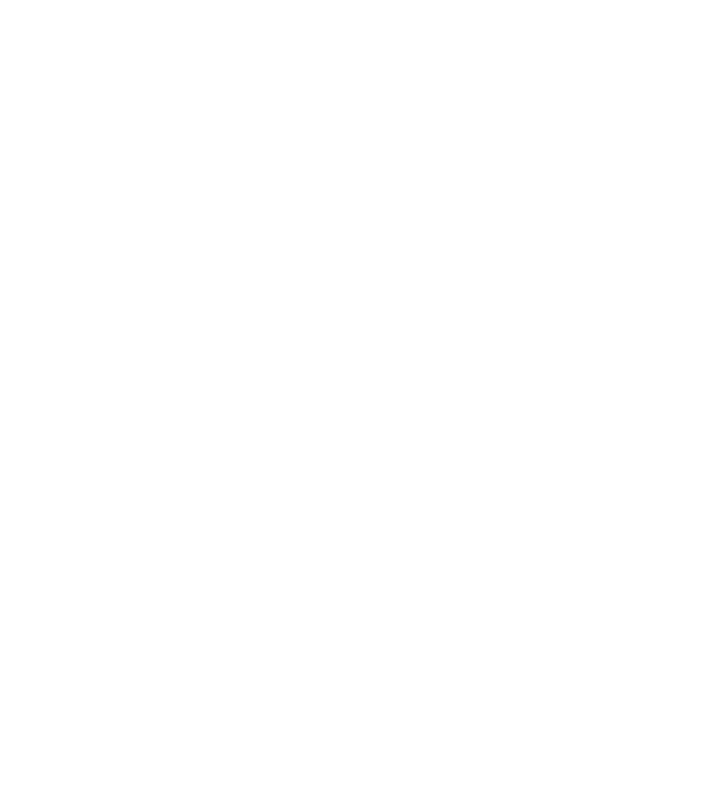
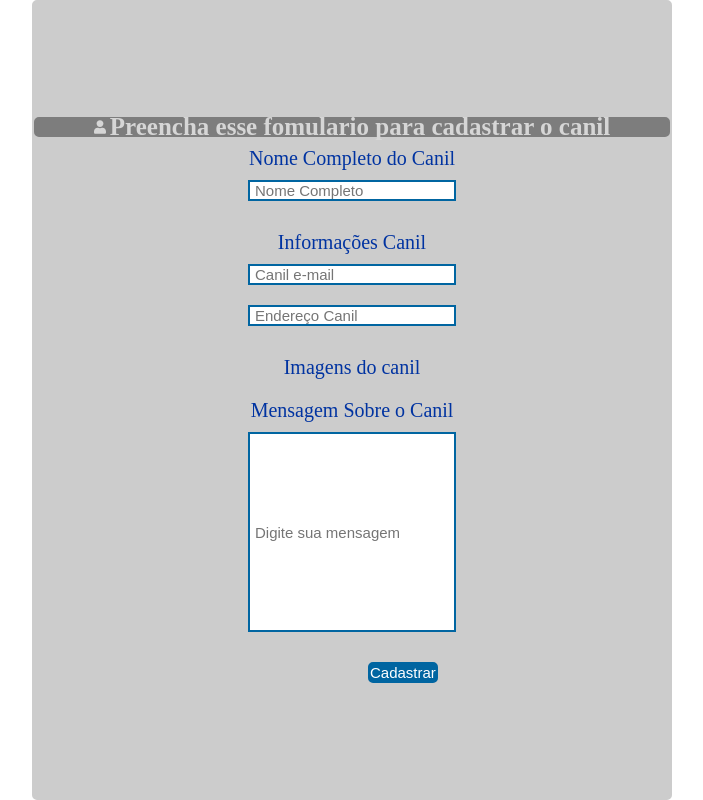
Before and after one commit to LuisFelipe120/canilseguroapp, a React (Create React App) app: page /CadastroCanil in a window 1280 px wide. Before the commit this address had no page. Shown: the whole page, without its empty margins (288-991 px from the left). Built offline with nearby package versions, Linux system fonts and the light colour scheme.

Commit message:
cadastro canil

```diff
--- a/src/App.js
+++ b/src/App.js
@@ -9,6 +9,7 @@
 import KennelClub from './pages/KennelClub';
 import CardDetalhes from './pages/CardDetalhes';
 import CardCanilDetalhes from './pages/CardCanilDetalhes';
+import CadastroCanil from './pages/CadastroCanil';
 
 function App() {
   return (
@@ -42,6 +43,7 @@
         <CardDetalhes />
       }>
 
+
       </Route>
 
       <Route path='/CaneCorso' element= {
@@ -50,6 +52,9 @@
       <Route path='/CadastroUsuario' element={
         <CadastroUsuario/>
       }></Route>
+       <Route path='/CadastroCanil' element={
+        <CadastroCanil/>
+      }></Route>
    </Routes>
   );
 }
--- /dev/null
+++ b/src/pages/CadastroCanil/index.js
@@ -0,0 +1,48 @@
+import React from 'react'
+import './../CadastroUsuario/style.css'
+import { FaUser } from 'react-icons/fa';
+
+const CadastroCanil = () => {
+    return (
+        <section className='CadastroArea'>
+            <div className='FormularioArea'>
+                <FaUser style={{ color: '#d6d6d6', paddingRight: '4px' }} />
+                <h3>Preencha esse fomulario para cadastrar o canil</h3>
+            </div>
+            <form action='#'>
+
+                <div className='UserAreaCadastro'>
+                    <label className='InformacaoesLabel' >Nome Completo do Canil</label>
+                    <div className='InputArea'>
+                        <input type='text' id='NomeCompletoCanil' className='CadastroGeral' placeholder='Nome Completo' />
+                    </div>
+                </div>
+                <div className='UserAreaCadastro'>
+                    <label className='InformacaoesLabel'>Informações Canil</label>
+                    <div className='InputArea'>
+                        <input className='CadastroGeral' id='CadastroEmailCanil' type='text' placeholder='Canil e-mail' />
+                    </div>
+                    <div className='InputArea'>
+                        <input className='CadastroGeral' id='EnderecoCanil' placeholder='Endereço Canil' type='text' />
+                    </div>
+                </div>
+                <div className='UserAreaCadastro'>
+                    <label className='InformacaoesLabel'>Imagens do canil</label>
+
+                </div>
+                <div className='UserAreaCadastro'>
+                    <label className='InformacaoesLabel'>Mensagem Sobre o Canil</label>
+                    <div className='InputArea'>
+                        <input className='mensagemArea' id='MensagemCanil' type='text' placeholder='Digite sua mensagem' />
+                    </div>
+                </div>
+                <div className='BotaoArea'>
+                    <button className='BotaoCadastrar' id='BotaoCadastrar'>Cadastrar</button>
+                </div>
+            </form>
+
+        </section>
+    )
+}
+
+export default CadastroCanil
--- a/src/pages/CadastroUsuario/style.css
+++ b/src/pages/CadastroUsuario/style.css
@@ -65,3 +65,14 @@
     padding-top: 20px;
     padding-left: 140px;
 }
+
+.mensagemArea{
+    border: solid 2px #0065a1;
+    font-size: 15px;
+    width: 100%;
+    height: 200px;
+    font-weight: 200;
+    padding-left: 5px;
+    color: #0033A1;
+    font-weight: 500;
+}
--- a/src/pages/Home/index.js
+++ b/src/pages/Home/index.js
@@ -11,7 +11,7 @@
     <div>
      <Layout>
       <div className='homeArea'>
-        <a href='/CardPage'>
+        <a href='/Cardpage'>
         <section className='tenhaCanil'>
               <div className='tituloArea'>
                 <h1>Tenha um cachorro de Raça</h1>
@@ -24,7 +24,7 @@
               </div>
           </section>
           </a>
-          <a href='#'>
+          <a href='/kennelClub'>
           <section className='criador'>
               <div className='tituloArea'>
                 <h1>Seja um Criador Especializado</h1>
```
